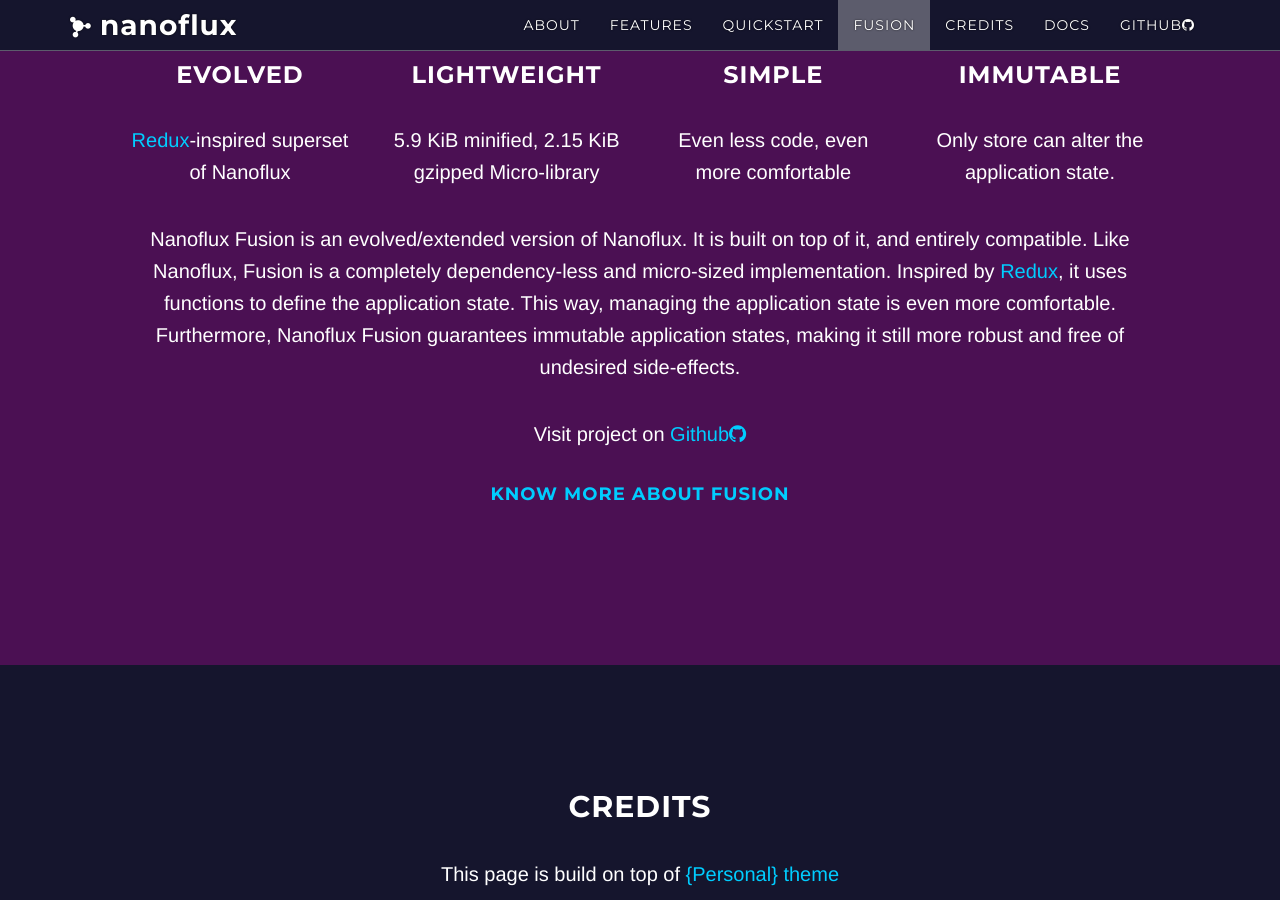
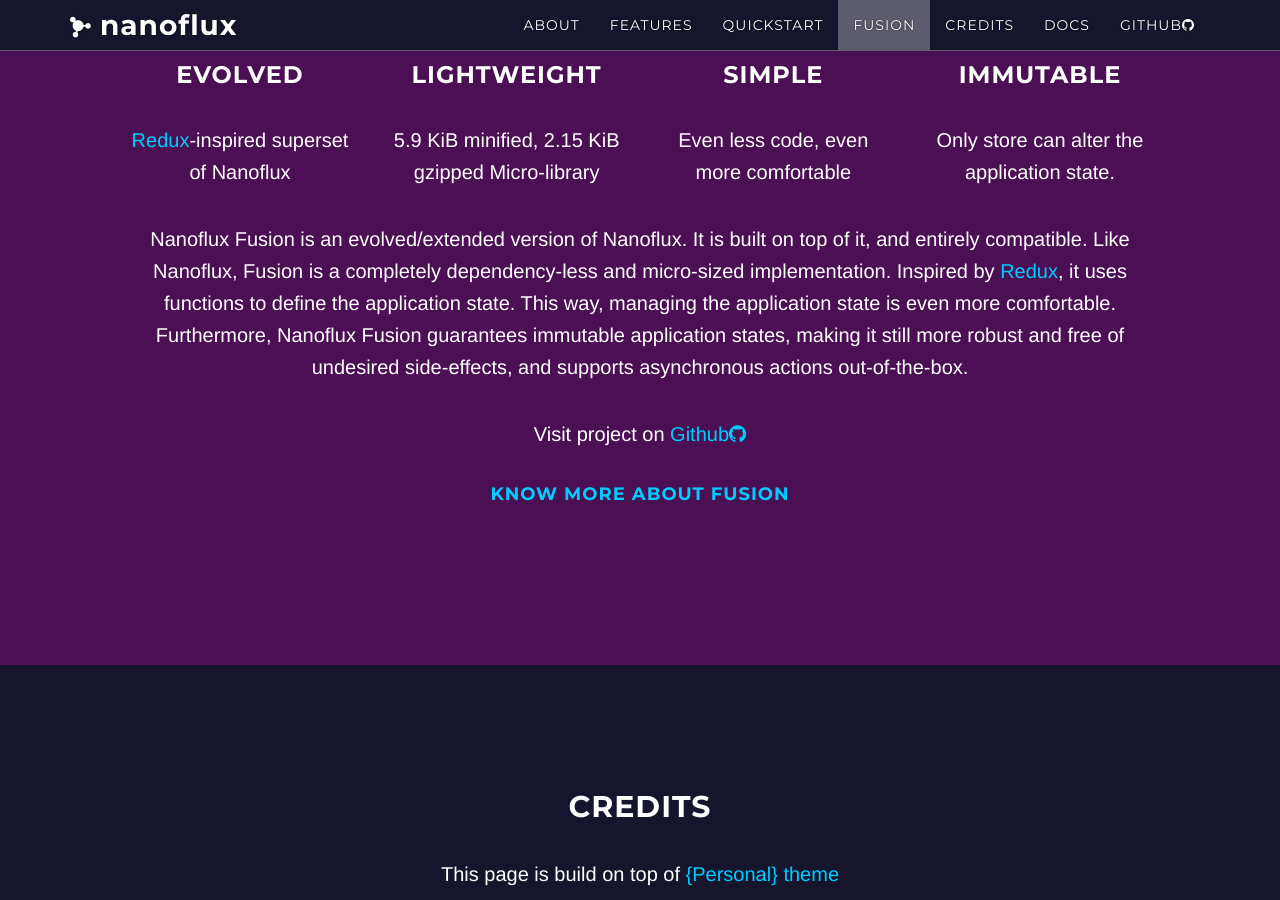
Before and after one commit to ohager/nanoflux, a Jekyll site: the page built from index.html, in a window 1280 px wide and 900 px high, scrolled down 2584 px. Built offline with Jekyll 4.4.1, drawn with Linux system fonts in a browser that asks for light colours; nearby versions of some CDN libraries; comment, search, counter and statistics services are not loaded; a style sheet for code colours, icons or effects is not loaded.

Commit message:
landign page update

```diff
--- a/fusion.html
+++ b/fusion.html
@@ -35,7 +35,8 @@ title: Fusion
     Nanoflux Fusion is an evolved/extended version of Nanoflux. It is built on top of it, and entirely compatible.
     Like Nanoflux, Fusion is a completely dependency-less and micro-sized implementation.
     Inspired by <a href="http://redux.js.org/">Redux</a>, it uses functions to define the application state. This way, managing the application state is even more comfortable.
-    Furthermore, Nanoflux Fusion guarantees immutable application states, making it still more robust and free of undesired side-effects.
+    Furthermore, Nanoflux Fusion guarantees immutable application states, making it still more robust and free of undesired side-effects, and supports
+    asynchronous actions out-of-the-box.
 </p>
 
 <p>
```
